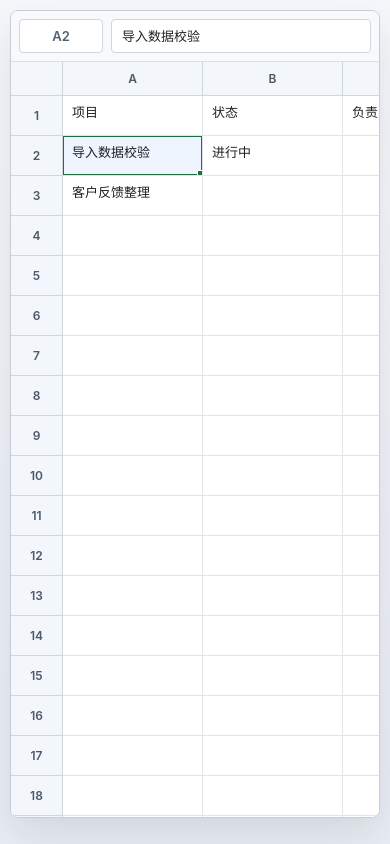
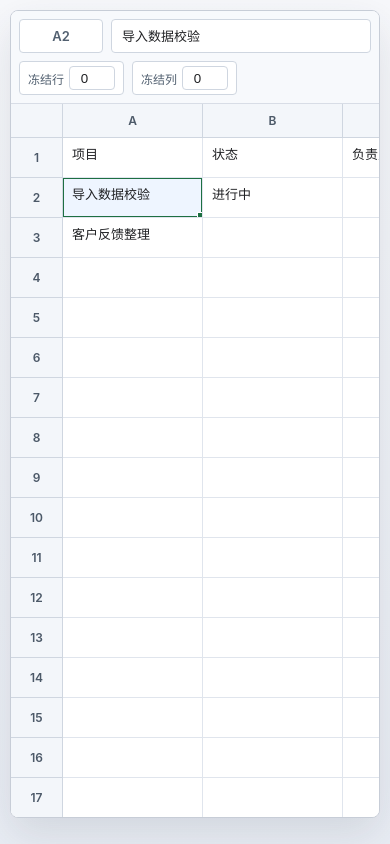
Before and after one commit to shijiezhou1/excel_tb, a React (Vite) app: page / in a window 390 px wide. Built offline with nearby package versions, Linux system fonts and the light colour scheme.

Commit message:
支持冻结窗格

```diff
--- a/src/App.jsx
+++ b/src/App.jsx
@@ -13,6 +13,8 @@
 const DEFAULT_FORMULA_HEIGHT = 34;
 const MIN_FORMULA_HEIGHT = 34;
 const MAX_FORMULA_HEIGHT = 220;
+const MAX_FREEZE_ROWS = 10;
+const MAX_FREEZE_COLS = 10;
 
 const clamp = (value, min, max) => Math.min(Math.max(value, min), max);
 
@@ -141,6 +143,14 @@
   return rows;
 }
 
+function offsetForIndex(sizes, index, baseOffset) {
+  let offset = baseOffset;
+  for (let current = 0; current < index; current += 1) {
+    offset += sizes[current];
+  }
+  return offset;
+}
+
 function App() {
   return (
     <main className="app-shell">
@@ -160,6 +170,8 @@
     Array.from({ length: ROW_COUNT }, () => DEFAULT_ROW_HEIGHT)
   );
   const [formulaHeight, setFormulaHeight] = useState(DEFAULT_FORMULA_HEIGHT);
+  const [freezeRows, setFreezeRows] = useState(0);
+  const [freezeCols, setFreezeCols] = useState(0);
   const [activeCell, setActiveCell] = useState({ row: 1, col: 0 });
   const [selectionAnchor, setSelectionAnchor] = useState({ row: 1, col: 0 });
   const [selectionFocus, setSelectionFocus] = useState({ row: 1, col: 0 });
@@ -335,6 +347,41 @@
     setSelectionAnchor({ row: 0, col: 0 });
     setSelectionFocus({ row: ROW_COUNT - 1, col: COL_COUNT - 1 });
     gridRef.current?.focus();
+  }
+
+  function handleFreezeRowsChange(event) {
+    setFreezeRows(clamp(Number(event.target.value) || 0, 0, Math.min(MAX_FREEZE_ROWS, ROW_COUNT - 1)));
+  }
+
+  function handleFreezeColsChange(event) {
+    setFreezeCols(clamp(Number(event.target.value) || 0, 0, Math.min(MAX_FREEZE_COLS, COL_COUNT - 1)));
+  }
+
+  function getColumnHeaderStyle(col) {
+    const style = { gridColumn: col + 2 };
+    if (col < freezeCols) {
+      style.left = `${offsetForIndex(colWidths, col, ROW_HEADER_WIDTH)}px`;
+    }
+    return style;
+  }
+
+  function getRowHeaderStyle(row) {
+    const style = { gridRow: row + 2 };
+    if (row < freezeRows) {
+      style.top = `${offsetForIndex(rowHeights, row, COL_HEADER_HEIGHT)}px`;
+    }
+    return style;
+  }
+
+  function getCellStyle(row, col) {
+    const style = { gridColumn: col + 2, gridRow: row + 2 };
+    if (row < freezeRows) {
+      style.top = `${offsetForIndex(rowHeights, row, COL_HEADER_HEIGHT)}px`;
+    }
+    if (col < freezeCols) {
+      style.left = `${offsetForIndex(colWidths, col, ROW_HEADER_WIDTH)}px`;
+    }
+    return style;
   }
 
   function handleColumnHeaderPointerDown(event, col) {
@@ -535,6 +582,28 @@
     <div className="workbook" style={{ "--formula-height": `${formulaHeight}px` }}>
       <div className="formula-strip">
         <div className="name-box">{activeAddress}</div>
+        <div className="freeze-controls" aria-label="冻结窗格设置">
+          <label className="freeze-field">
+            <span>冻结行</span>
+            <input
+              type="number"
+              min="0"
+              max={Math.min(MAX_FREEZE_ROWS, ROW_COUNT - 1)}
+              value={freezeRows}
+              onChange={handleFreezeRowsChange}
+            />
+          </label>
+          <label className="freeze-field">
+            <span>冻结列</span>
+            <input
+              type="number"
+              min="0"
+              max={Math.min(MAX_FREEZE_COLS, COL_COUNT - 1)}
+              value={freezeCols}
+              onChange={handleFreezeColsChange}
+            />
+          </label>
+        </div>
         <div className="formula-box" title={rows[activeCell.row][activeCell.col]}>
           <div className="formula-content">
             {rows[activeCell.row][activeCell.col] || "\u00a0"}
@@ -570,6 +639,7 @@
             <div
               className={[
                 "column-header",
+                col < freezeCols ? "is-frozen-col" : "",
                 isFullColumnSelection &&
                 col >= selectionRange.startCol &&
                 col <= selectionRange.endCol
@@ -579,7 +649,7 @@
               key={`col-${col}`}
               onPointerDown={(event) => handleColumnHeaderPointerDown(event, col)}
               onPointerEnter={() => handleColumnHeaderPointerEnter(col)}
-              style={{ gridColumn: col + 2 }}
+              style={getColumnHeaderStyle(col)}
             >
               <span>{columnName(col)}</span>
               <button
@@ -595,6 +665,7 @@
             <div
               className={[
                 "row-header",
+                row < freezeRows ? "is-frozen-row" : "",
                 isFullRowSelection &&
                 row >= selectionRange.startRow &&
                 row <= selectionRange.endRow
@@ -604,7 +675,7 @@
               key={`row-${row}`}
               onPointerDown={(event) => handleRowHeaderPointerDown(event, row)}
               onPointerEnter={() => handleRowHeaderPointerEnter(row)}
-              style={{ gridRow: row + 2 }}
+              style={getRowHeaderStyle(row)}
             >
               <span>{row + 1}</span>
               <button
@@ -621,6 +692,8 @@
               const selected = isInsideRange(row, col, selectionRange);
               const active = row === activeCell.row && col === activeCell.col;
               const editing = editingCell?.row === row && editingCell?.col === col;
+              const frozenRow = row < freezeRows;
+              const frozenCol = col < freezeCols;
               const fillPreview = previewFillRange && isInsideRange(row, col, previewFillRange);
               const isFillHandle =
                 row === selectionRange.endRow &&
@@ -634,6 +707,11 @@
                     selected ? "is-selected" : "",
                     active ? "is-active" : "",
                     editing ? "is-editing" : "",
+                    frozenRow ? "is-frozen-row" : "",
+                    frozenCol ? "is-frozen-col" : "",
+                    frozenRow && frozenCol ? "is-frozen-corner" : "",
+                    row === freezeRows - 1 ? "is-freeze-row-edge" : "",
+                    col === freezeCols - 1 ? "is-freeze-col-edge" : "",
                     fillPreview ? "is-fill-preview" : ""
                   ].join(" ")}
                   key={`${row}-${col}`}
@@ -641,7 +719,7 @@
                   onPointerDown={(event) => handleCellPointerDown(event, row, col)}
                   onPointerEnter={() => handleCellPointerEnter(row, col)}
                   role="gridcell"
-                  style={{ gridColumn: col + 2, gridRow: row + 2 }}
+                  style={getCellStyle(row, col)}
                 >
                   {editing ? (
                     <textarea
--- a/src/styles.css
+++ b/src/styles.css
@@ -46,7 +46,7 @@
 
 .formula-strip {
   display: grid;
-  grid-template-columns: 112px minmax(0, 1fr);
+  grid-template-columns: 112px auto minmax(0, 1fr);
   gap: 8px;
   align-items: start;
   padding: 8px;
@@ -69,6 +69,37 @@
   color: #526070;
   font-weight: 600;
   font-size: 13px;
+}
+
+.freeze-controls {
+  display: flex;
+  min-height: 34px;
+  gap: 8px;
+  align-items: center;
+}
+
+.freeze-field {
+  display: flex;
+  height: 34px;
+  align-items: center;
+  gap: 5px;
+  padding: 0 8px;
+  border: 1px solid #cfd6e0;
+  border-radius: 4px;
+  background: #fff;
+  color: #526070;
+  font-size: 12px;
+  font-weight: 600;
+  white-space: nowrap;
+}
+
+.freeze-field input {
+  width: 46px;
+  height: 24px;
+  border: 1px solid #cfd6e0;
+  border-radius: 4px;
+  color: #202124;
+  text-align: center;
 }
 
 .formula-box {
@@ -180,6 +211,14 @@
   grid-column: 1;
 }
 
+.column-header.is-frozen-col {
+  z-index: 6;
+}
+
+.row-header.is-frozen-row {
+  z-index: 6;
+}
+
 .col-resizer,
 .row-resizer,
 .fill-handle {
@@ -221,11 +260,49 @@
   font-size: 13px;
 }
 
+.sheet-cell.is-frozen-row,
+.sheet-cell.is-frozen-col {
+  position: sticky;
+  z-index: 2;
+  background: #fff;
+}
+
+.sheet-cell.is-frozen-row {
+  z-index: 3;
+}
+
+.sheet-cell.is-frozen-col {
+  z-index: 2;
+}
+
+.sheet-cell.is-frozen-corner {
+  z-index: 4;
+}
+
+.sheet-cell.is-freeze-row-edge {
+  box-shadow: inset 0 -2px 0 #a8b0bd;
+}
+
+.sheet-cell.is-freeze-col-edge {
+  box-shadow: inset -2px 0 0 #a8b0bd;
+}
+
+.sheet-cell.is-freeze-row-edge.is-freeze-col-edge {
+  box-shadow:
+    inset 0 -2px 0 #a8b0bd,
+    inset -2px 0 0 #a8b0bd;
+}
+
 .sheet-cell:hover {
   background: #fbfcff;
 }
 
 .sheet-cell.is-selected {
+  background: #eef5ff;
+}
+
+.sheet-cell.is-selected.is-frozen-row,
+.sheet-cell.is-selected.is-frozen-col {
   background: #eef5ff;
 }
 
@@ -313,6 +390,15 @@
     grid-template-columns: 84px minmax(0, 1fr);
   }
 
+  .freeze-controls {
+    grid-column: 1 / -1;
+    order: 2;
+  }
+
+  .formula-box {
+    grid-column: 2;
+  }
+
   .grid-viewport {
     min-height: 0;
   }
```
